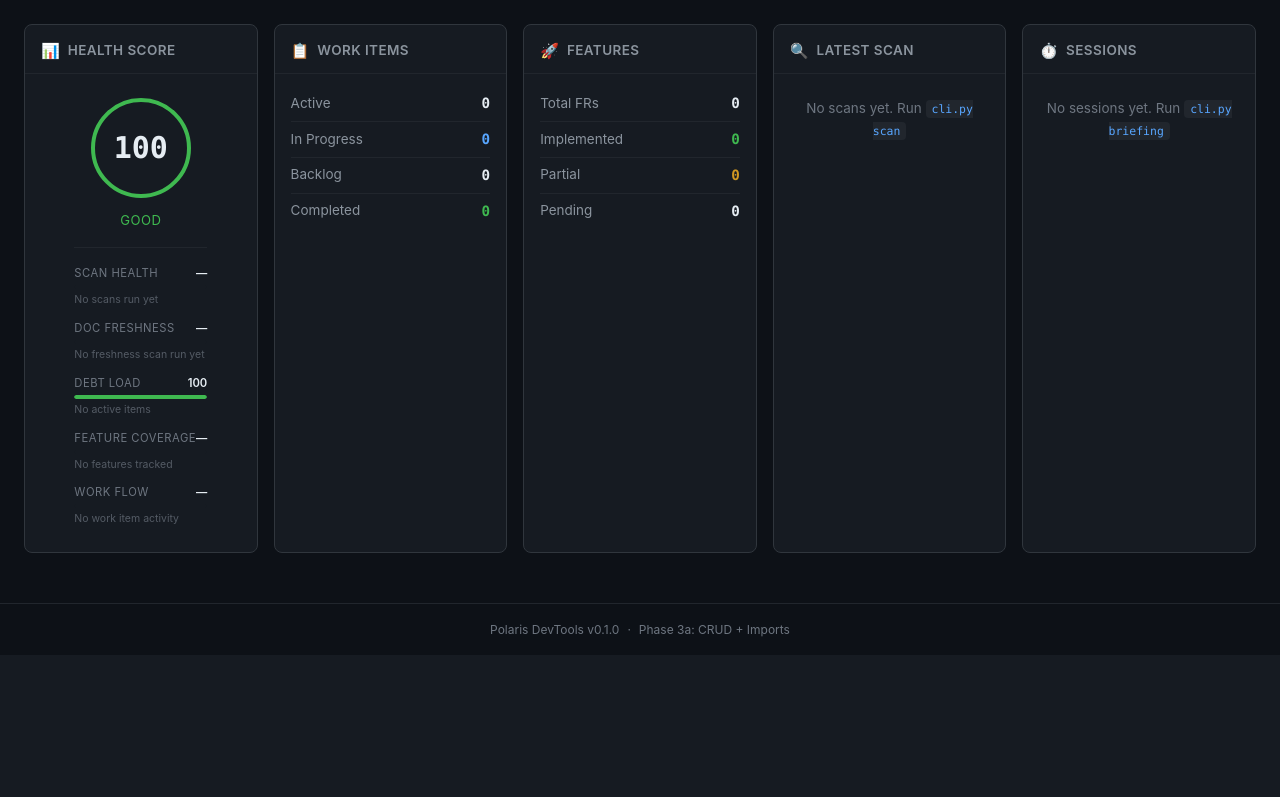
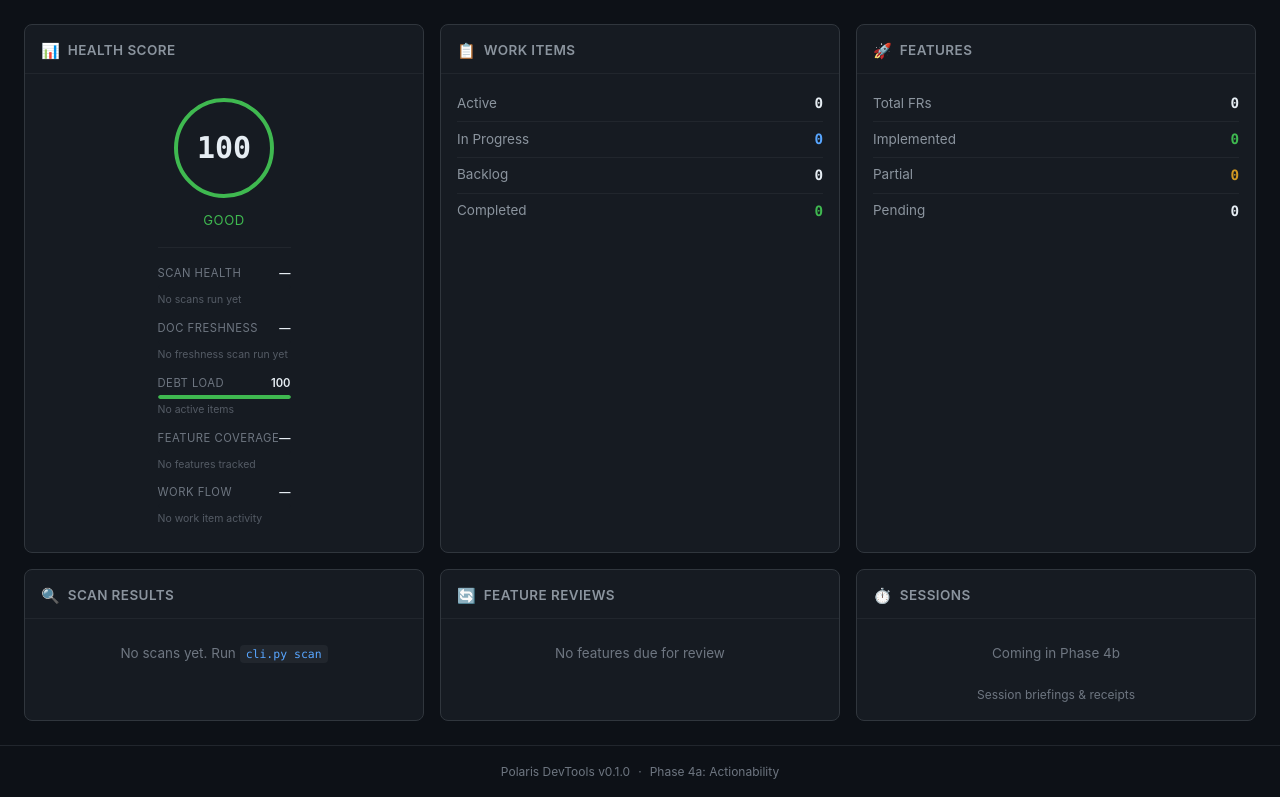
Before and after one commit to admiralorbiter/polaris-dev-tool, a Flask app: page / in a window 1280 px wide. Shown: the part 145-942 px from the top of the page. Before the commit the page ends 781 px from the top, so only its background shows below. Run offline with Flask 3, Linux system fonts and the light colour scheme.

Commit message:
4a actionablity

```diff
--- a/routes/dashboard.py
+++ b/routes/dashboard.py
@@ -1,4 +1,7 @@
 """Dashboard routes — main landing page."""
+
+import json
+from datetime import date, timedelta
 
 from flask import Blueprint, render_template
 
@@ -31,14 +34,48 @@ def index():
             "pending": Feature.query.filter_by(implementation_status="pending").count(),
             "partial": Feature.query.filter_by(implementation_status="partial").count(),
         },
-        "scans": {
-            "latest": ScanResult.query.order_by(ScanResult.scanned_at.desc()).first(),
-        },
         "sessions": {
             "latest": SessionLog.query.order_by(SessionLog.started_at.desc()).first(),
             "total": SessionLog.query.count(),
         },
     }
+
+    # Per-scanner latest results for drill-down cards
+    scanner_names = ["coupling", "security", "doc_freshness"]
+    scanner_cards = []
+    for name in scanner_names:
+        result = (
+            ScanResult.query.filter_by(scanner=name)
+            .order_by(ScanResult.scanned_at.desc())
+            .first()
+        )
+        if result:
+            data = json.loads(result.result_json) if result.result_json else {}
+            findings = data.get("findings", [])
+            criticals = sum(1 for f in findings if f.get("severity") == "critical")
+            warnings = sum(1 for f in findings if f.get("severity") == "warning")
+            scanner_cards.append(
+                {
+                    "name": name,
+                    "display_name": name.replace("_", " ").title(),
+                    "finding_count": len(findings),
+                    "criticals": criticals,
+                    "warnings": warnings,
+                    "severity": result.severity or "info",
+                    "scanned_at": result.scanned_at,
+                }
+            )
+
+    # Feature review queue — due within 14 days or overdue
+    review_cutoff = date.today() + timedelta(days=14)
+    reviews_due = Feature.query.filter(
+        Feature.next_review.isnot(None),
+        Feature.next_review <= review_cutoff,
+    ).count()
+    reviews_overdue = Feature.query.filter(
+        Feature.next_review.isnot(None),
+        Feature.next_review < date.today(),
+    ).count()
 
     # Compute 5-component health score
     health = compute_health_score()
@@ -50,5 +87,8 @@ def index():
         "dashboard.html",
         stats=stats,
         health=health,
+        scanner_cards=scanner_cards,
+        reviews_due=reviews_due,
+        reviews_overdue=reviews_overdue,
         last_import_at=last_import.updated_at if last_import else None,
     )
--- a/routes/features.py
+++ b/routes/features.py
@@ -1,6 +1,6 @@
 """Feature CRUD routes — feature lifecycle tracking."""
 
-from datetime import date
+from datetime import date, timedelta
 
 from flask import Blueprint, render_template, request, redirect, url_for
 
@@ -25,6 +25,7 @@ def feature_list():
     domain = request.args.get("domain", "")
     status = request.args.get("status", "")
     impl_status = request.args.get("impl_status", "")
+    review_filter = request.args.get("review", "")
 
     query = Feature.query
 
@@ -34,6 +35,14 @@ def feature_list():
         query = query.filter_by(status=status)
     if impl_status:
         query = query.filter_by(implementation_status=impl_status)
+
+    # Review queue filter: show features due within 14 days or overdue
+    if review_filter == "due":
+        cutoff = date.today() + timedelta(days=14)
+        query = query.filter(
+            Feature.next_review.isnot(None),
+            Feature.next_review <= cutoff,
+        )
 
     features = query.order_by(Feature.domain, Feature.requirement_id).all()
 
--- a/static/css/style.css
+++ b/static/css/style.css
@@ -200,7 +200,7 @@ a:hover {
 /* --- Stats Grid --- */
 .stats-grid {
     display: grid;
-    grid-template-columns: repeat(5, 1fr);
+    grid-template-columns: repeat(3, 1fr);
     gap: 16px;
 }
 
@@ -218,7 +218,7 @@ a:hover {
 }
 
 .panel-hero {
-    /* Same size as other panels — no full-width spanning */
+    grid-column: 1;
 }
 
 .panel-header {
@@ -352,6 +352,26 @@ a:hover {
 .panel-link:hover {
     border-color: var(--accent);
     color: inherit;
+}
+
+.panel-alert {
+    border-color: var(--danger);
+    box-shadow: 0 0 0 1px rgba(248, 81, 73, 0.2);
+}
+
+.panel-alert:hover {
+    border-color: var(--danger);
+}
+
+.panel-hint {
+    font-size: 0.8rem;
+    color: var(--text-muted);
+    margin-top: 8px;
+    text-align: center;
+}
+
+.stat-row-muted {
+    opacity: 0.7;
 }
 
 /* --- Severity Badges --- */
@@ -704,6 +724,25 @@ details[open] > .errors-summary::before {
 
 .btn-copy-finding:hover {
     opacity: 1;
+}
+
+.btn-create-work-item {
+    font-size: 0.75rem;
+    padding: 2px 8px;
+    border-radius: var(--radius-sm);
+    background: rgba(88, 166, 255, 0.1);
+    color: var(--accent);
+    border: 1px solid rgba(88, 166, 255, 0.2);
+    cursor: pointer;
+    opacity: 0.6;
+    transition: opacity 0.2s, background 0.2s;
+    white-space: nowrap;
+}
+
+.btn-create-work-item:hover {
+    opacity: 1;
+    background: rgba(88, 166, 255, 0.2);
+    color: var(--accent-hover);
 }
 
 .finding-header {
--- a/templates/base.html
+++ b/templates/base.html
@@ -35,7 +35,7 @@
     <footer class="footer">
         <span>Polaris DevTools v0.1.0</span>
         <span>·</span>
-        <span>Phase 3a: CRUD + Imports</span>
+        <span>Phase 4a: Actionability</span>
     </footer>
 
     {% block scripts %}{% endblock %}
--- a/templates/dashboard.html
+++ b/templates/dashboard.html
@@ -100,33 +100,58 @@
             </div>
         </a>
 
-        <!-- Latest Scan Panel -->
-        <div class="panel">
+        <!-- Scan Results Panel — per-scanner cards -->
+        <a href="{{ url_for('scans.scan_list') }}" class="panel panel-link">
             <div class="panel-header">
                 <span class="panel-icon">🔍</span>
-                <h2>Latest Scan</h2>
+                <h2>Scan Results</h2>
             </div>
             <div class="panel-body">
-                {% if stats.scans.latest %}
+                {% if scanner_cards %}
+                {% for sc in scanner_cards %}
                 <div class="stat-row">
-                    <span class="stat-label">Scanner</span>
-                    <span class="stat-value">{{ stats.scans.latest.scanner }}</span>
-                </div>
-                <div class="stat-row">
-                    <span class="stat-label">Findings</span>
-                    <span class="stat-value {% if stats.scans.latest.finding_count > 0 %}warning{% endif %}">
-                        {{ stats.scans.latest.finding_count }}
+                    <span class="stat-label">{{ sc.display_name }}</span>
+                    <span class="stat-value {% if sc.criticals > 0 %}danger{% elif sc.warnings > 0 %}warning{% elif sc.finding_count == 0 %}success{% endif %}">
+                        {% if sc.finding_count == 0 %}✅{% else %}{{ sc.finding_count }} finding{{ 's' if sc.finding_count != 1 }}{% endif %}
                     </span>
                 </div>
-                <div class="stat-row">
-                    <span class="stat-label">When</span>
-                    <span class="stat-value muted">{{ stats.scans.latest.scanned_at.strftime('%b %d, %H:%M') }}</span>
+                {% endfor %}
+                {% if scanner_cards %}
+                <div class="stat-row stat-row-muted">
+                    <span class="stat-label">Last Scan</span>
+                    <span class="stat-value muted">{{ scanner_cards[0].scanned_at.strftime('%b %d, %H:%M') }}</span>
                 </div>
+                {% endif %}
                 {% else %}
                 <p class="empty-state">No scans yet. Run <code>cli.py scan</code></p>
                 {% endif %}
             </div>
-        </div>
+        </a>
+
+        <!-- Feature Review Queue -->
+        <a href="{{ url_for('features.feature_list', review='due') }}" class="panel panel-link {% if reviews_overdue > 0 %}panel-alert{% endif %}">
+            <div class="panel-header">
+                <span class="panel-icon">🔄</span>
+                <h2>Feature Reviews</h2>
+            </div>
+            <div class="panel-body">
+                {% if reviews_due > 0 %}
+                <div class="stat-row">
+                    <span class="stat-label">Due for Review</span>
+                    <span class="stat-value {% if reviews_overdue > 0 %}danger{% else %}warning{% endif %}">{{ reviews_due }}</span>
+                </div>
+                {% if reviews_overdue > 0 %}
+                <div class="stat-row">
+                    <span class="stat-label">Overdue</span>
+                    <span class="stat-value danger">{{ reviews_overdue }}</span>
+                </div>
+                {% endif %}
+                <p class="panel-hint">Click to see features approaching 90-day review</p>
+                {% else %}
+                <p class="empty-state">No features due for review</p>
+                {% endif %}
+            </div>
+        </a>
 
         <!-- Session Panel -->
         <div class="panel">
@@ -147,7 +172,8 @@
                     <span class="stat-value">{{ stats.sessions.total }}</span>
                 </div>
                 {% else %}
-                <p class="empty-state">No sessions yet. Run <code>cli.py briefing</code></p>
+                <p class="empty-state">Coming in Phase 4b</p>
+                <p class="panel-hint">Session briefings & receipts</p>
                 {% endif %}
             </div>
         </div>
--- a/templates/work_item_form.html
+++ b/templates/work_item_form.html
@@ -78,7 +78,7 @@
             <button type="submit" class="btn btn-primary">
                 {% if mode == 'create' %}Create Item{% else %}Save Changes{% endif %}
             </button>
-            <a href="{% if item %}{{ url_for('work_items.work_item_detail', item_id=item.id) }}{% else %}{{ url_for('work_items.work_item_list') }}{% endif %}" class="btn btn-secondary">Cancel</a>
+            <a href="{% if mode == 'edit' %}{{ url_for('work_items.work_item_detail', item_id=item.id) }}{% else %}{{ url_for('work_items.work_item_list') }}{% endif %}" class="btn btn-secondary">Cancel</a>
         </div>
     </form>
 </div>
```
Also changed, not shown: docs/development_process.md (+3 -1 lines), docs/roadmap.md (+45 -44 lines), routes/work_items.py (+17 -2 lines), templates/scan_detail.html (+10 -0 lines), tests/test_phase4a.py (added, +271 -0 lines).
